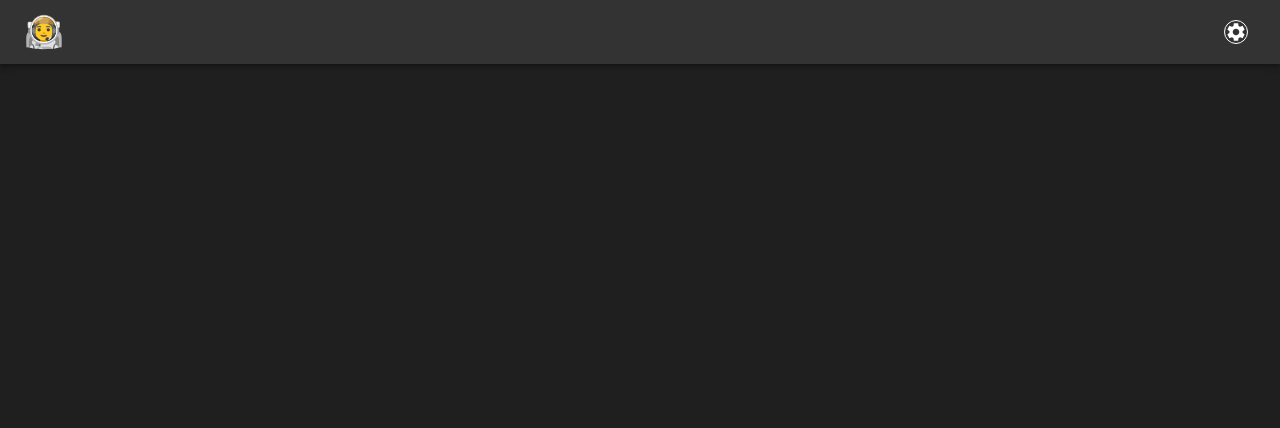
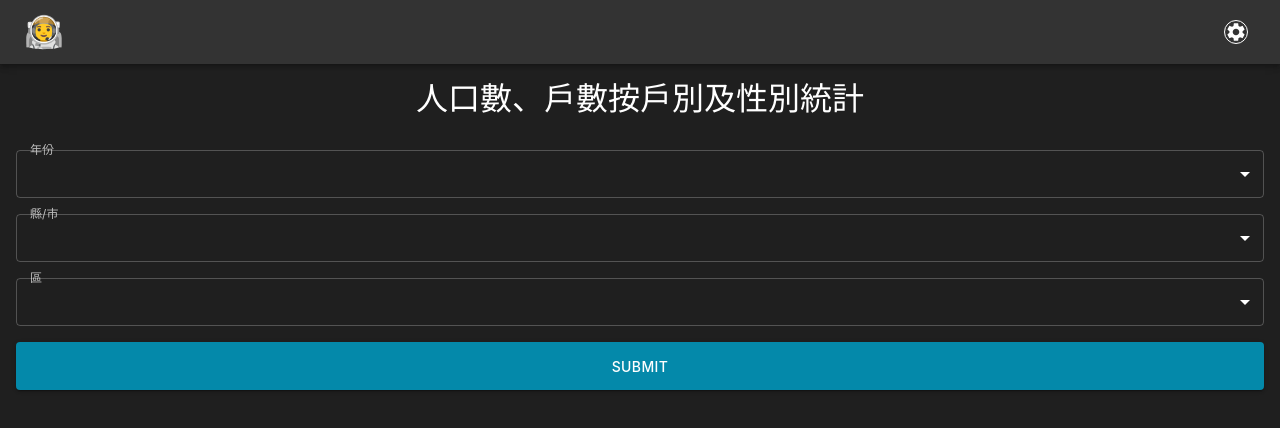
Before and after one commit to OInVein/population-survey-app, a React (Vite) app: page / in a window 1280 px wide. Shown: the top 428 px of the page. Built offline with nearby package versions, Linux system fonts and the light colour scheme.

Commit message:
update first layout

```diff
--- a/src/components/Container.tsx
+++ b/src/components/Container.tsx
@@ -8,7 +8,7 @@ type ContainerProps = {
 function Container({ children }: ContainerProps) {
   return (
     <MuiContainer sx={{ height: '100vh' }} maxWidth={false} disableGutters>
-      <Box bgcolor="background.paper" height={1}>
+      <Box bgcolor="background.paper" height={1} display="flex" flexDirection="column">
         {children}
       </Box>
     </MuiContainer>
--- /dev/null
+++ b/src/components/CountySelect.tsx
@@ -0,0 +1,15 @@
+import { Select } from './shared'
+
+const years = [
+  { value: '100', title: '100' },
+  { value: '101', title: '101' },
+  { value: '102', title: '102' },
+  { value: '103', title: '103' },
+  { value: '104', title: '104' },
+]
+
+function CountySelect() {
+  return <Select id="county" label="縣/市" placeholder="請選擇 縣/市" items={years} />
+}
+
+export default CountySelect
--- /dev/null
+++ b/src/components/DistrictSelect.tsx
@@ -0,0 +1,15 @@
+import { Select } from './shared'
+
+const years = [
+  { value: '100', title: '100' },
+  { value: '101', title: '101' },
+  { value: '102', title: '102' },
+  { value: '103', title: '103' },
+  { value: '104', title: '104' },
+]
+
+function DistrictSelect() {
+  return <Select id="county" label="區" placeholder="請先選擇 縣/市" items={years} />
+}
+
+export default DistrictSelect
--- /dev/null
+++ b/src/components/SubmitButton.tsx
@@ -0,0 +1,22 @@
+import { Button } from '@mui/material'
+
+function SubmitButton() {
+  return (
+    <Button
+      type="submit"
+      sx={(theme) => ({
+        [theme.breakpoints.up('md')]: {
+          height: theme.spacing(6),
+        },
+        [theme.breakpoints.up('xs')]: {
+          height: theme.spacing(7),
+        },
+      })}
+      variant="contained"
+    >
+      Submit
+    </Button>
+  )
+}
+
+export default SubmitButton
--- /dev/null
+++ b/src/components/YearSelect.tsx
@@ -0,0 +1,15 @@
+import { Select } from './shared'
+
+const years = [
+  { value: '100', title: '100' },
+  { value: '101', title: '101' },
+  { value: '102', title: '102' },
+  { value: '103', title: '103' },
+  { value: '104', title: '104' },
+]
+
+function YearSelect() {
+  return <Select id="year" label="年份" items={years} />
+}
+
+export default YearSelect
--- a/src/components/index.ts
+++ b/src/components/index.ts
@@ -1 +1,6 @@
+export * from './shared'
 export { default as Container } from './Container'
+export { default as SubmitButton } from './SubmitButton'
+export { default as YearSelect } from './YearSelect'
+export { default as CountySelect } from './CountySelect'
+export { default as DistrictSelect } from './DistrictSelect'
--- /dev/null
+++ b/src/components/shared/Select.tsx
@@ -0,0 +1,29 @@
+import { FormControl, MenuItem, InputLabel, Select as MuiSelect } from '@mui/material'
+import { SelectProps } from '../types'
+
+function Select({ id, label, placeholder, defaultValue, items }: SelectProps) {
+  return (
+    <FormControl color="primary">
+      <InputLabel shrink>{label}</InputLabel>
+      <MuiSelect
+        id={id}
+        label={label}
+        defaultValue={defaultValue}
+        placeholder={placeholder}
+        sx={(theme) => ({
+          [theme.breakpoints.up('md')]: {
+            height: theme.spacing(6),
+          },
+        })}
+      >
+        {items.map(({ value, title }) => (
+          <MenuItem key={value} value={value}>
+            {title}
+          </MenuItem>
+        ))}
+      </MuiSelect>
+    </FormControl>
+  )
+}
+
+export default Select
--- /dev/null
+++ b/src/components/shared/index.ts
@@ -0,0 +1 @@
+export { default as Select } from './Select'
--- /dev/null
+++ b/src/components/types/index.ts
@@ -0,0 +1 @@
+export * from './Select'
--- a/src/pages/population-survey.tsx
+++ b/src/pages/population-survey.tsx
@@ -1,6 +1,6 @@
-import { AppBar, Toolbar, IconButton, Typography } from '@mui/material'
+import { AppBar, Toolbar, IconButton, Typography, Box } from '@mui/material'
 import SettingsIcon from '@mui/icons-material/Settings'
-import { Container } from '../components'
+import { Container, YearSelect, CountySelect, DistrictSelect, SubmitButton } from '../components'
 
 function PopulationSurveyPage() {
   return (
@@ -20,6 +20,17 @@ function PopulationSurveyPage() {
           </IconButton>
         </Toolbar>
       </AppBar>
+      <Box width={1} display="flex" justifyContent="center" p={2}>
+        <Typography variant="h3" color="common.white">
+          人口數、戶數按戶別及性別統計
+        </Typography>
+      </Box>
+      <Box display="flex" flexDirection="column" p={2} gap={2}>
+        <YearSelect />
+        <CountySelect />
+        <DistrictSelect />
+        <SubmitButton />
+      </Box>
     </Container>
   )
 }
```
Also changed, not shown: src/components/types/Select.ts (added, +14 -0 lines).
